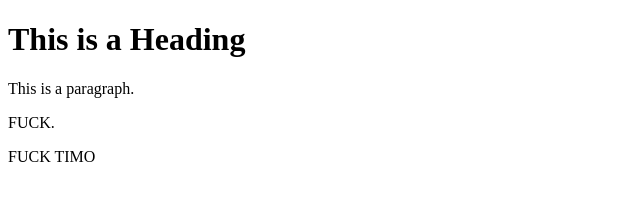
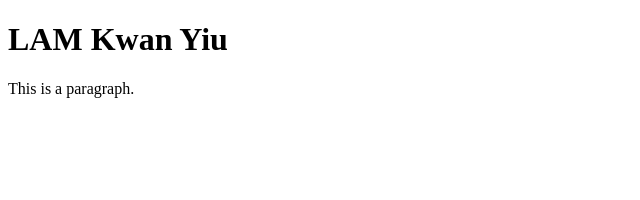
Before and after one commit to Ke1vin16/2023_summer_practice, a plain HTML site: page index.html in a window 1280 px wide. Shown: the whole page, without its empty margins (0-640 px from the left). Drawn offline with Linux system fonts and the light colour scheme.

Commit message:
change date

```diff
--- a/index.html
+++ b/index.html
@@ -12,10 +12,9 @@
 
     </section>
 
-    <h1>This is a Heading</h1>
+    <h1>LAM Kwan Yiu</h1>
     <p>This is a paragraph.</p>
-    <p>FUCK.</p>
-    <p>FUCK TIMO</p>
+
 
 </body>
 </html>
```
